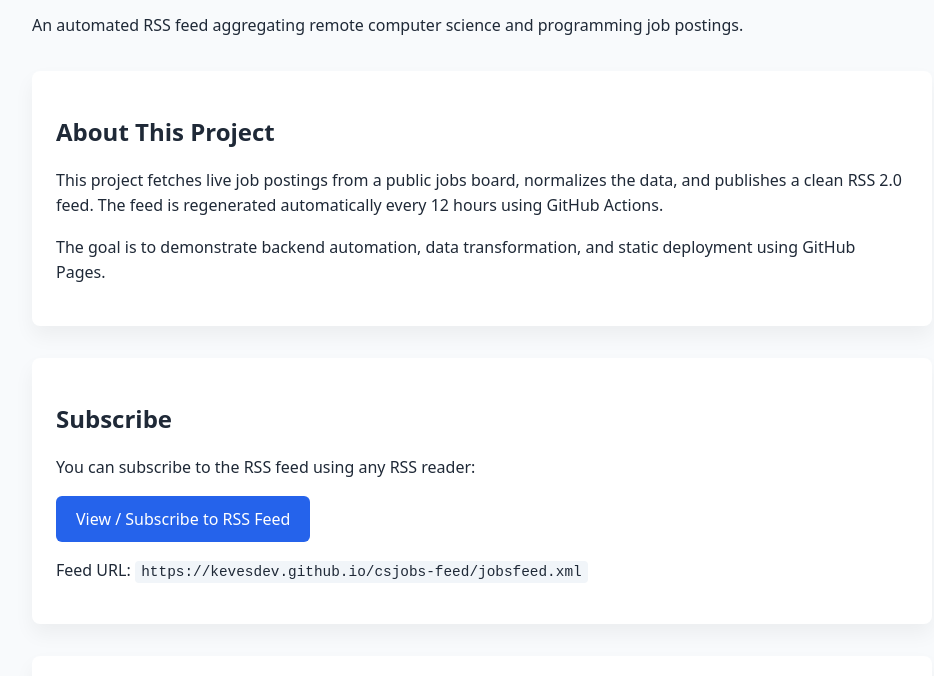
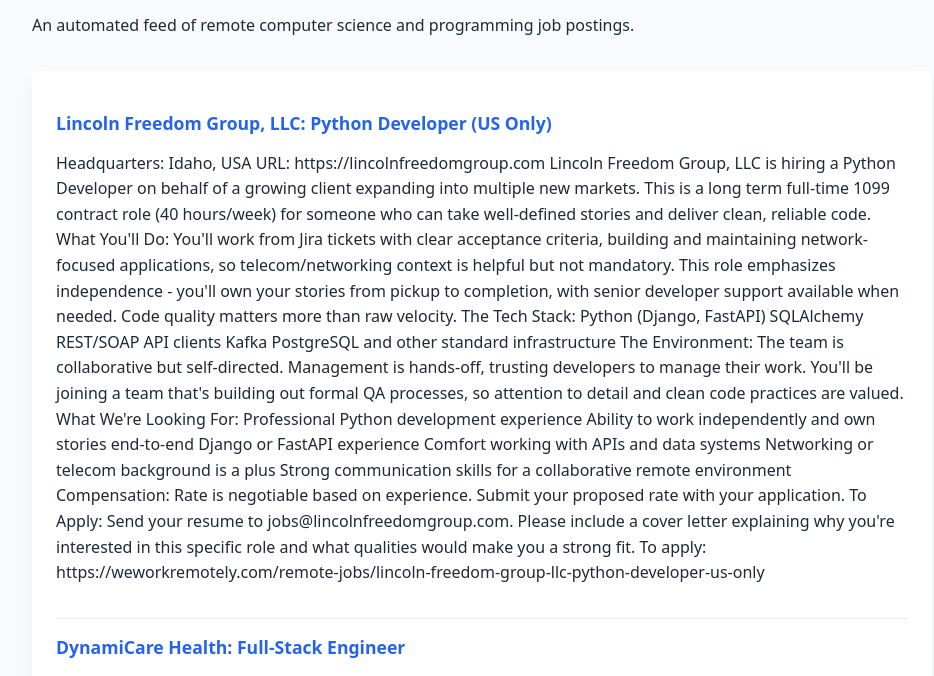
Before and after one commit to KevesDev/csjobs-feed, a plain HTML site: page index.html in a window 1280 px wide. Shown: the part 124-800 px from the top of the page, without its empty margins (158-1092 px from the left). Drawn offline with Linux system fonts and the light colour scheme.

Commit message:
Refactor job listing styles and update HTML content
Updated CSS styles and modified HTML structure for job listings and feed display.

```diff
--- a/index.html
+++ b/index.html
@@ -33,26 +33,36 @@
       margin-bottom: 1rem;
     }
 
-    .card {
+    .feed-box {
       background: #ffffff;
       border-radius: 8px;
       padding: 1.5rem;
-      box-shadow: 0 10px 20px rgba(0, 0, 0, 0.05);
-      margin-bottom: 2rem;
+      box-shadow: 0 10px 20px rgba(0,0,0,0.05);
+      max-height: 600px;
+      overflow-y: auto;
     }
 
-    .button {
-      display: inline-block;
-      background: #2563eb;
-      color: #ffffff;
-      text-decoration: none;
-      padding: 0.75rem 1.25rem;
-      border-radius: 6px;
-      font-weight: 500;
+    .job-item {
+      border-bottom: 1px solid #e5e7eb;
+      padding: 1rem 0;
     }
 
-    .button:hover {
-      background: #1d4ed8;
+    .job-item:last-child {
+      border-bottom: none;
+    }
+
+    .job-item h3 {
+      margin: 0 0 0.5rem 0;
+      font-size: 1.1rem;
+    }
+
+    .job-item h3 a {
+      text-decoration: none;
+      color: #2563eb;
+    }
+
+    .job-item h3 a:hover {
+      text-decoration: underline;
     }
 
     footer {
@@ -60,66 +70,56 @@
       font-size: 0.9rem;
       color: #6b7280;
     }
-
-    code {
-      background: #f1f5f9;
-      padding: 0.2rem 0.4rem;
-      border-radius: 4px;
-      font-size: 0.9rem;
-    }
   </style>
 </head>
 <body>
   <div class="container">
     <header>
       <h1>CS Jobs RSS Feed</h1>
-      <p>
-        An automated RSS feed aggregating remote computer science and programming
-        job postings.
-      </p>
+      <p>An automated feed of remote computer science and programming job postings.</p>
     </header>
 
-    <div class="card">
-      <h2>About This Project</h2>
-      <p>
-        This project fetches live job postings from a public jobs board,
-        normalizes the data, and publishes a clean RSS 2.0 feed.
-        The feed is regenerated automatically every 12 hours using GitHub Actions.
-      </p>
-      <p>
-        The goal is to demonstrate backend automation, data transformation,
-        and static deployment using GitHub Pages.
-      </p>
-    </div>
-
-    <div class="card">
-      <h2>Subscribe</h2>
-      <p>
-        You can subscribe to the RSS feed using any RSS reader:
-      </p>
-      <a class="button" href="jobsfeed.xml">View / Subscribe to RSS Feed</a>
-      <p style="margin-top: 1rem;">
-        Feed URL:
-        <code>https://kevesdev.github.io/csjobs-feed/jobsfeed.xml</code>
-      </p>
-    </div>
-
-    <div class="card">
-      <h2>Tech Stack</h2>
-      <ul>
-        <li>Python (RSS generation)</li>
-        <li>GitHub Actions (scheduled automation)</li>
-        <li>GitHub Pages (static hosting)</li>
-        <li>XML / RSS 2.0</li>
-      </ul>
+    <div class="feed-box" id="jobs">
+      <p>Loading jobs...</p>
     </div>
 
     <footer>
-      <p>
-        Built as a portfolio project to showcase automation, backend scripting,
-        and deployment workflows.
-      </p>
+      Built as a portfolio project to showcase automation, backend scripting, and deployment workflows.
     </footer>
   </div>
+
+  <script>
+    async function loadJobs() {
+      const container = document.getElementById('jobs');
+      try {
+        const response = await fetch('jobsfeed.xml');
+        const text = await response.text();
+        const parser = new DOMParser();
+        const xml = parser.parseFromString(text, "application/xml");
+
+        const items = xml.querySelectorAll('item');
+        container.innerHTML = ''; // clear loading text
+
+        items.forEach(item => {
+          const title = item.querySelector('title')?.textContent || '';
+          const link = item.querySelector('link')?.textContent || '#';
+          const desc = item.querySelector('description')?.textContent || '';
+
+          const jobEl = document.createElement('div');
+          jobEl.className = 'job-item';
+          jobEl.innerHTML = `
+            <h3><a href="${link}" target="_blank">${title}</a></h3>
+            <p>${desc}</p>
+          `;
+          container.appendChild(jobEl);
+        });
+      } catch (err) {
+        container.innerHTML = '<p>Failed to load jobs. Please try again later.</p>';
+        console.error(err);
+      }
+    }
+
+    loadJobs();
+  </script>
 </body>
 </html>
```
